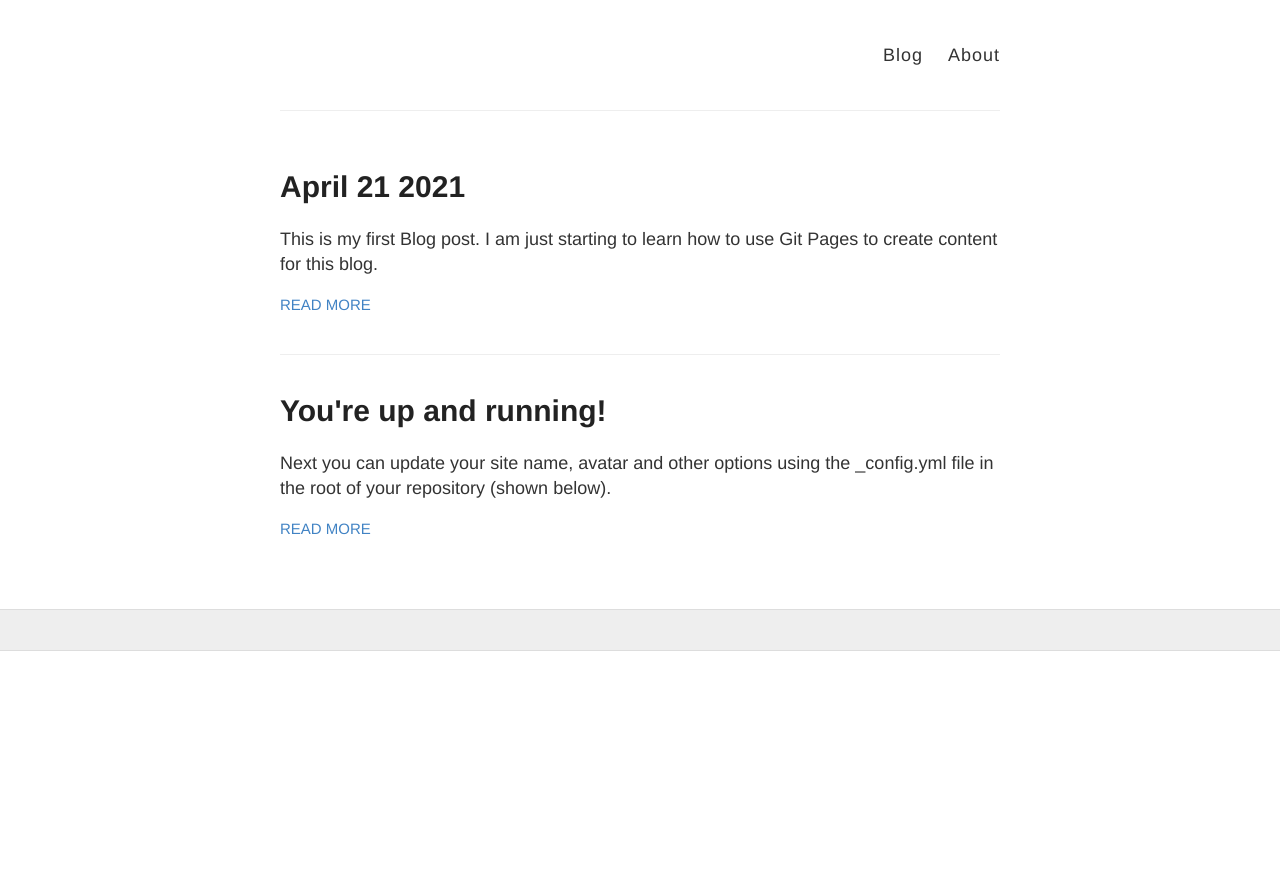
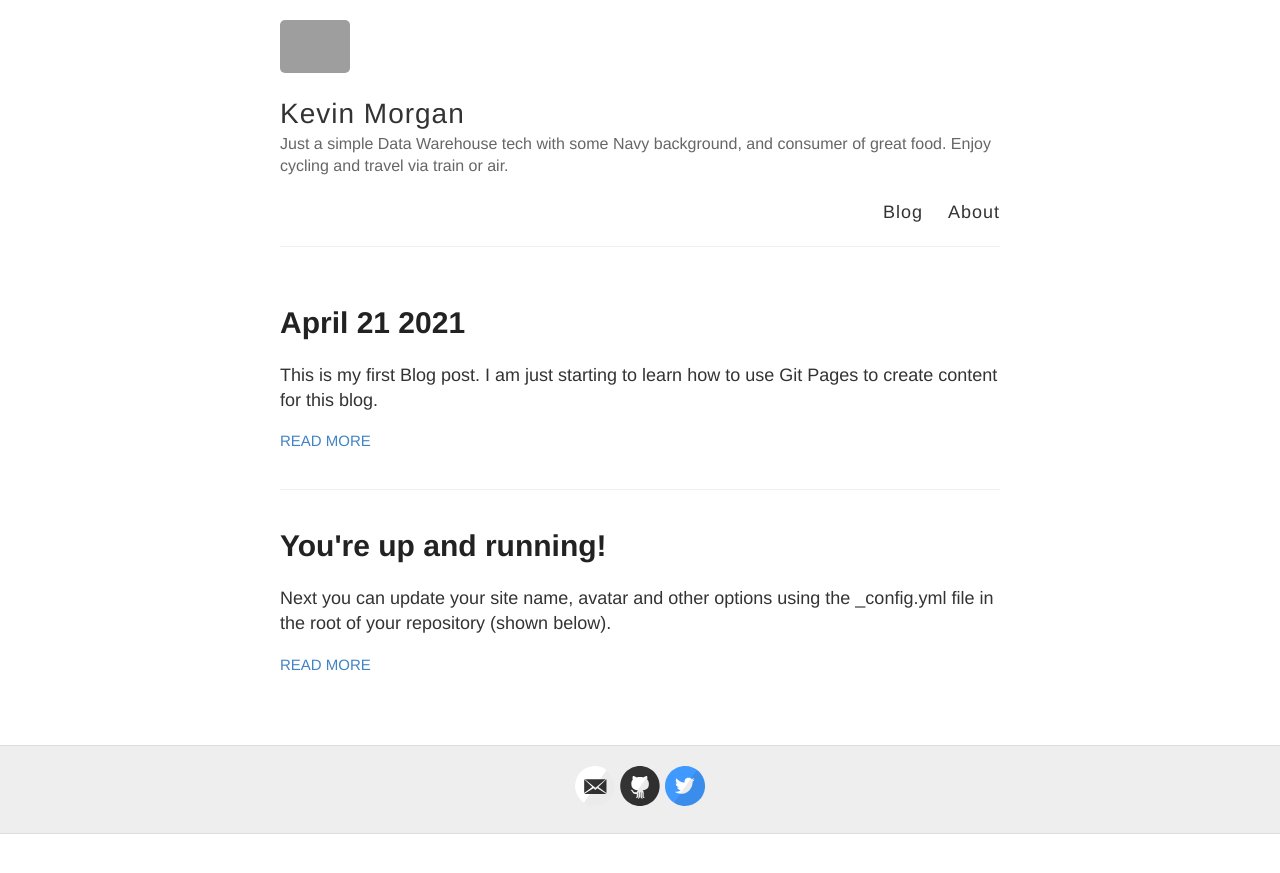
Before and after one commit to kdn2349/constantine, a Jekyll site: the page built from index.html, in a window 1280 px wide. Shown: the top 873 px of the page. Built offline with Jekyll 4.4.1, drawn with Linux system fonts in a browser that asks for light colours; grey boxes are pictures that could not be loaded.

Commit message:
Update _config.yml

```diff
--- a/_config.yml
+++ b/_config.yml
@@ -2,7 +2,6 @@
 # This file contains configuration flags to customize your site
 #
 
-jekyll-theme-cayman
 
 # Name of your site (displayed in the header)
 name: Kevin Morgan
```
